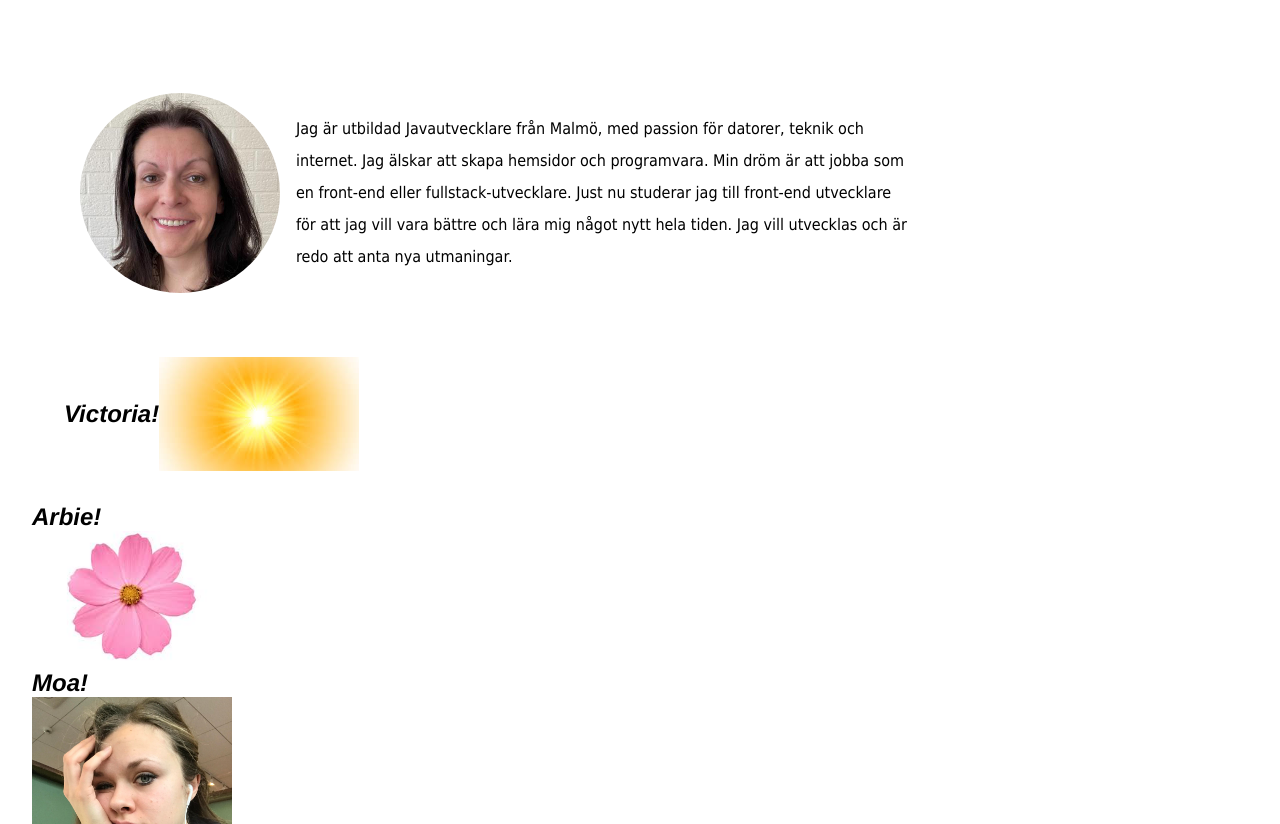
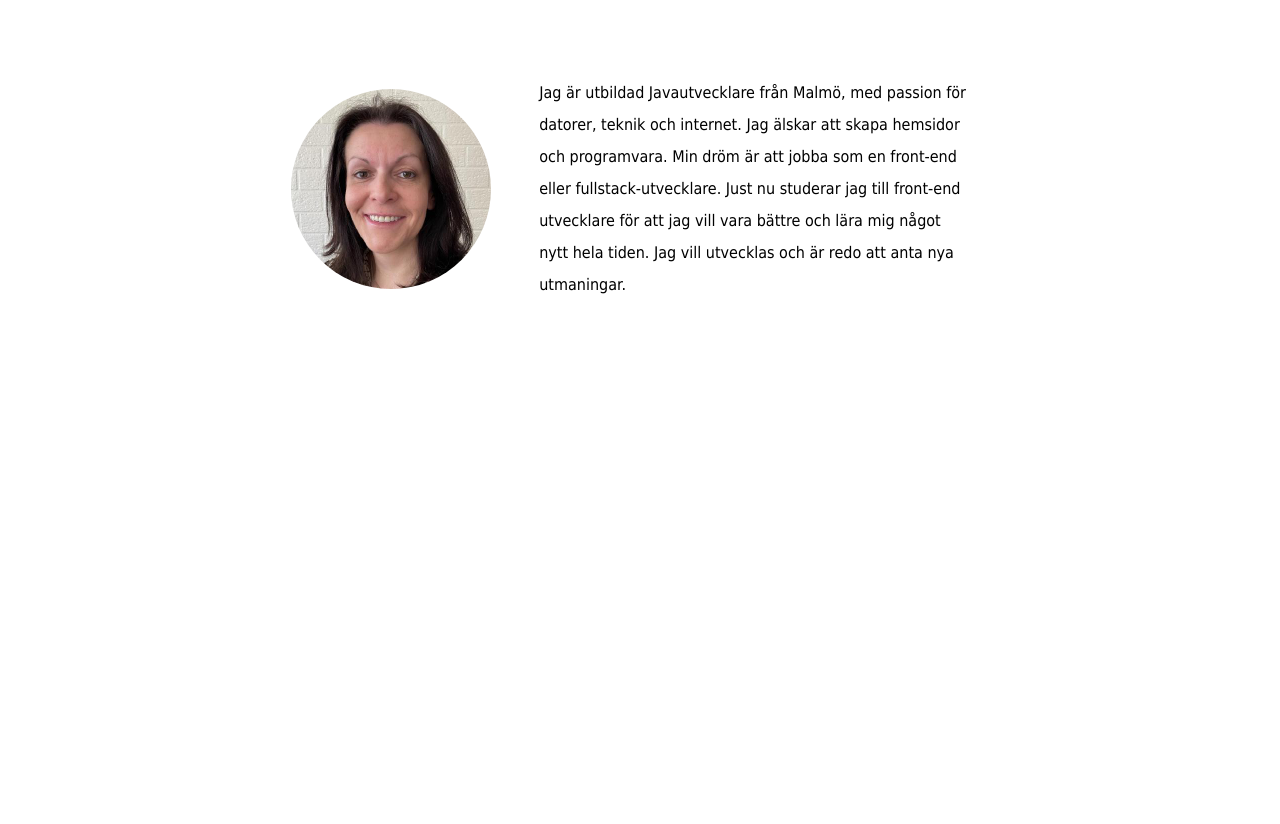
Before and after one commit to VctoriaQ/VH_ovningar_Malgorzata_Pick, a plain HTML site: page index.html in a window 1280 px wide. Shown: the part 128-952 px from the top of the page. Drawn offline with Linux system fonts and the light colour scheme; a script that the page names is missing.

Commit message:
Revert "Avatar och namn"
This reverts commit 637f9ce56d068bfbbd25fe624671f54f1319e55e.

```diff
--- a/css/style.css
+++ b/css/style.css
@@ -49,7 +49,7 @@ section {
   padding: 2rem;
 }
 
-.gosia-div, .victoria-div, .arbie-div .moa-div {
+.info-div {
   display: flex;
   flex-direction: row;
   align-items: center;
@@ -57,7 +57,7 @@ section {
   width: 60%;
 }
 
-.gosia-div, .victoria-div, .arbie-div .moa-div p {
+.info-div p {
   width: 70%;
   padding: 1rem;
   margin: 1rem;
--- a/index.html
+++ b/index.html
@@ -26,7 +26,7 @@
     <header><h1>Hej! Jag heter Gosia.</h1></header>
     <main>
       <section>
-        <div class="gosia-div">
+        <div class="info-div">
           <img src="img/Gosia.jpg" class="avatar" />
           <p>
             Jag är utbildad Javautvecklare från Malmö, med passion för datorer,
@@ -37,28 +37,6 @@
             redo att anta nya utmaningar.
           </p>
         </div>
-        <div class="victoria-div">
-          <h1>
-            Victoria!
-          </h1>
-          <img src="img/Victoria.jpeg" alt="avatar" width= 200px>
-        </div>
-
-        <div class="arbie-div">
-          <h1>
-            Arbie!
-          </h1>
-          <img src="img/Arbie.jpeg" alt="avatar" width= 200px>
-        </div>
-
-        <div class="moa-div">
-          <h1>
-            Moa!
-          </h1>
-          <img src="img/Moa.jpg" alt="avatar" width= 200px>
-
-        </div>
-
       </section>
     </main>
   </body>
```
Also changed, not shown: img/Arbie.jpeg (deleted), img/Moa.jpg (deleted), img/Victoria.jpeg (deleted), 1 other file.
